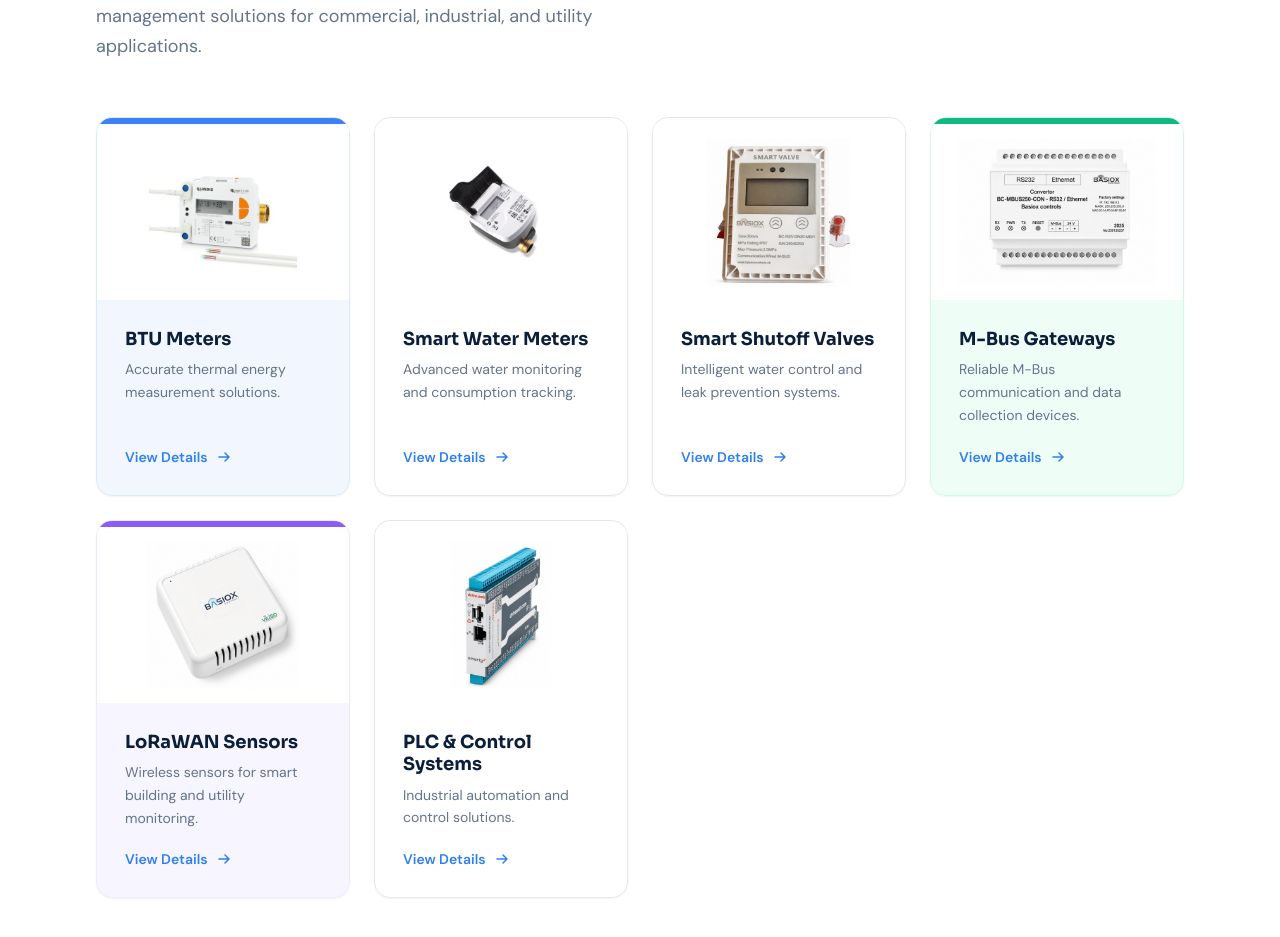
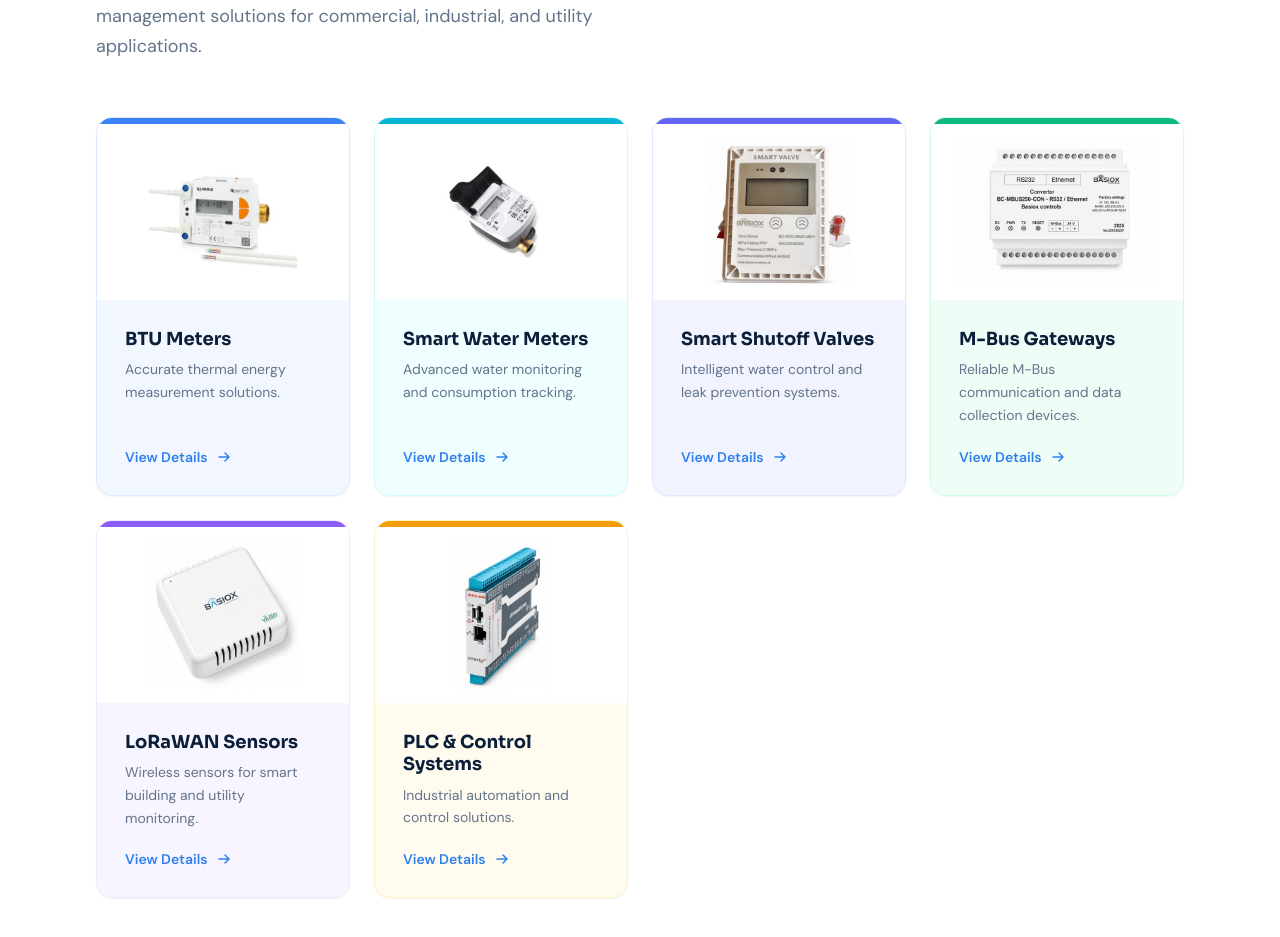
Before and after one commit to MahsMoga/altaqa-website, a Next.js app: page / in a window 1280 px wide. Shown: the part 7745-8682 px from the top of the page. Built offline with nearby package versions, Linux system fonts and the light colour scheme.

Commit message:
Fix Tailwind purge: safelist product card colors and scan data/ folder

```diff
--- a/tailwind.config.js
+++ b/tailwind.config.js
@@ -3,6 +3,12 @@ module.exports = {
   content: [
     './pages/**/*.{js,ts,jsx,tsx,mdx}',
     './components/**/*.{js,ts,jsx,tsx,mdx}',
+    './data/**/*.{js,ts,jsx,tsx}',
+  ],
+  safelist: [
+    { pattern: /^bg-(blue|cyan|indigo|emerald|violet|amber)-(50|100|500)$/ },
+    { pattern: /^bg-(blue|cyan|indigo|emerald|violet|amber)-50\/80$/ },
+    { pattern: /^border-(blue|cyan|indigo|emerald|violet|amber)-100$/ },
   ],
   theme: {
     extend: {
```
